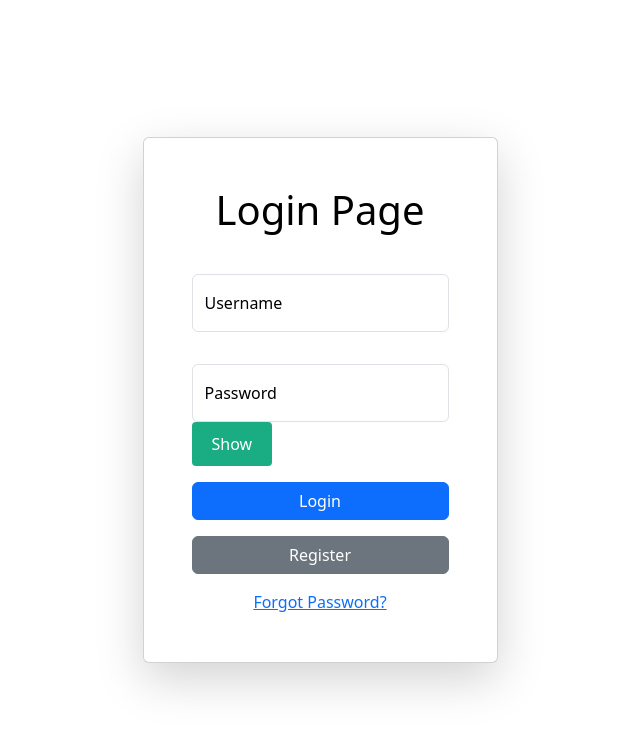
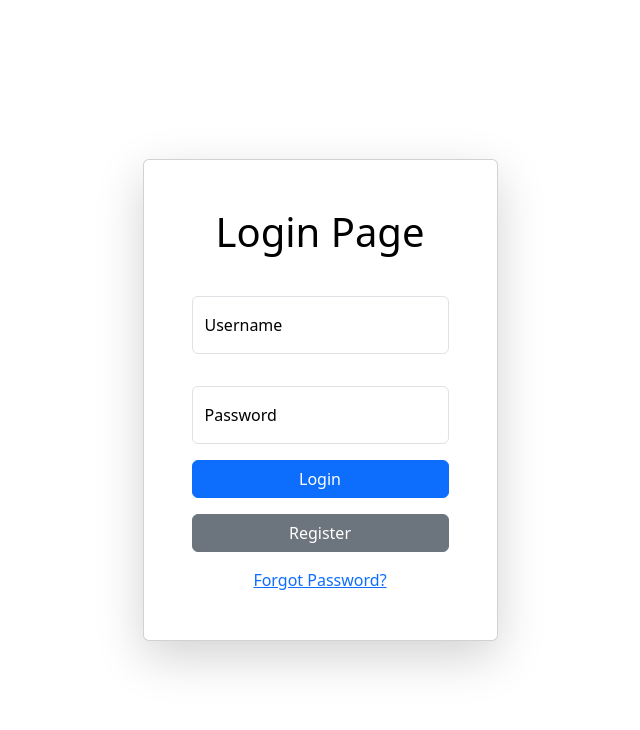
Before and after one commit to komodu/fitnessbuddy_frontend, a React (Vite) app: page /login in a window 1280 px wide. Shown: the top 730 px of the page, without its empty margins (320-960 px from the left). Built offline with nearby package versions, Linux system fonts and the light colour scheme.

Commit message:
removed showpassword button in login page

```diff
--- a/src/components/Input.jsx
+++ b/src/components/Input.jsx
@@ -1,30 +1,17 @@
-import { useState } from 'react';
-
-const Input = ({value, type, onChange, placeholder, label}) =>{
-    const [showPassword, setShowPassword] = useState(false);
-
-    const toggleShowPassword = () =>{
-        setShowPassword(!showPassword)
-    };
-
-    return (
-    <div className="form-outline form-floating my-3" >
+const Input = ({ value, type, onChange, placeholder, label }) => {
+  return (
+    <div className="form-outline form-floating my-3">
       <input
         className="form-control"
         id={`floating${label}`}
         label={label}
-        type={type === 'password' ? (showPassword ? 'text' : 'password') : type}
+        type={type}
         placeholder={placeholder}
         value={value}
         onChange={onChange} // This will trigger the `onChange` passed from the parent
-        />
-        {label && <label for={`floating${label}`}>{label}</label>}
-      {type === 'password' && (
-        <button type="button" onClick={toggleShowPassword}>
-          {showPassword ? 'Hide' : 'Show'}
-        </button>
-      )}
+      />
+      {label && <label for={`floating${label}`}>{label}</label>}
     </div>
-    )
-}
+  );
+};
 export default Input;
--- a/src/components/WorkoutPlanSchedules.jsx
+++ b/src/components/WorkoutPlanSchedules.jsx
@@ -65,6 +65,7 @@ const WorkoutPlanSchedules = () => {
                       <li>hello</li>
                       <li>hello</li>
                       <li>hello</li>
+                      <li>hello</li>
                     </ul>
                   </td>
                   <td className="text-capitalize border border-dark m-2 p-2">
```
